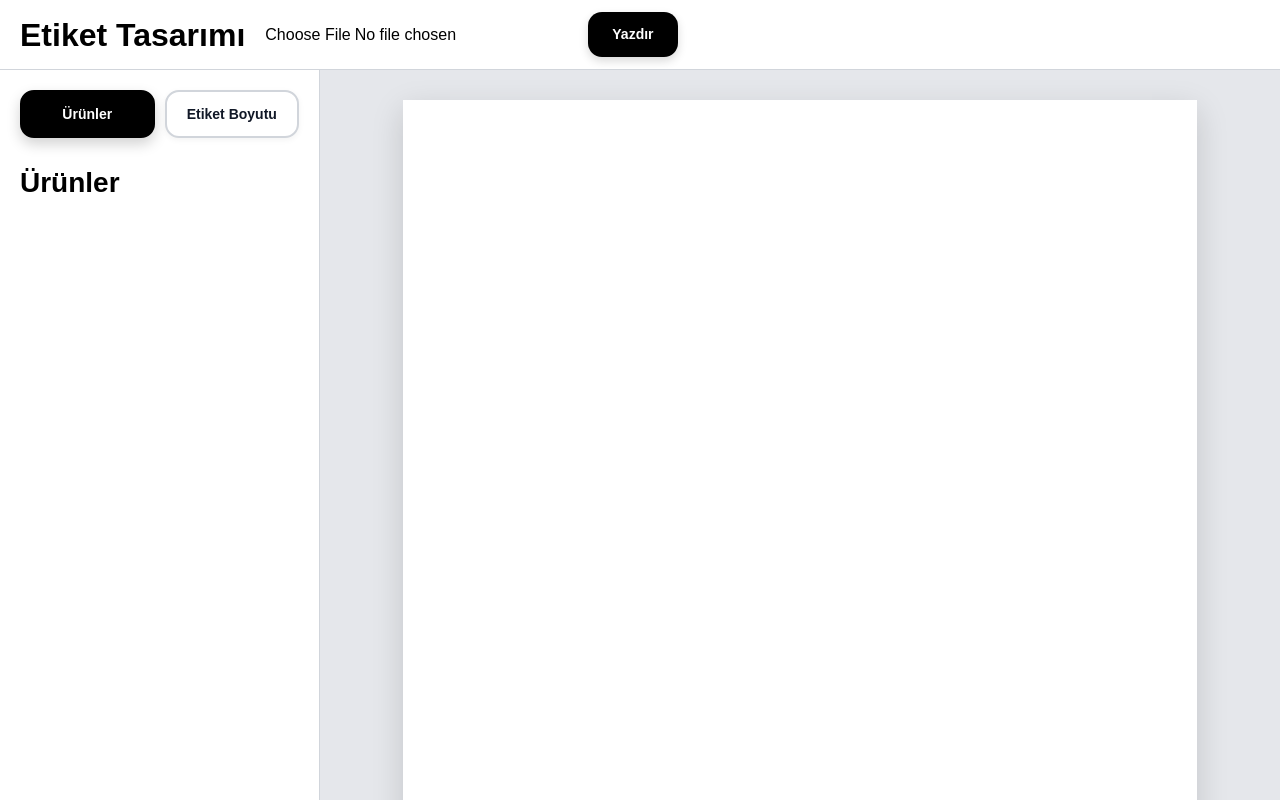
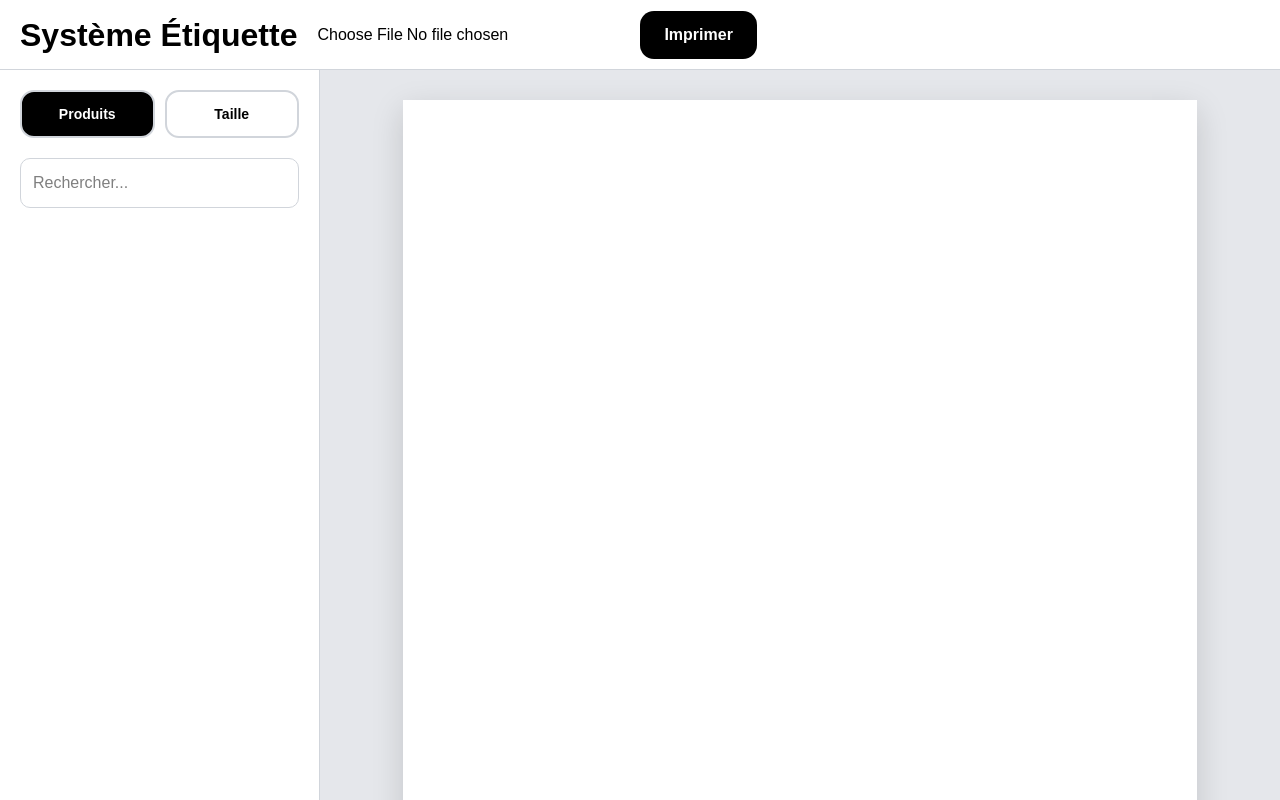
Before and after one commit to Muharremarmtc1/etiket-sistemi, a Next.js app: page / in a window 1280 px wide. Shown: the top 800 px of the page. Built offline with nearby package versions, Linux system fonts and the light colour scheme.

Commit message:
fransiz sistem

```diff
--- a/app/globals.css
+++ b/app/globals.css
@@ -5,18 +5,14 @@ body{
   font-family:Arial, Helvetica, sans-serif;
 }
 
-/* GENEL */
 .page-bg{
   background:#e5e7eb;
   min-height:100vh;
 }
 
-/* TOPBAR */
 .topbar{
   height:70px;
-
   background:white;
-
   border-bottom:1px solid #d1d5db;
 
   display:flex;
@@ -34,37 +30,23 @@ body{
 .print-btn{
   background:black;
   color:white;
-
   border:none;
 
   padding:12px 24px;
 
   border-radius:14px;
 
-  font-size:14px;
   font-weight:800;
 
   cursor:pointer;
-
-  transition:.2s;
-
-  box-shadow:
-    0 4px 10px rgba(0,0,0,.15);
 }
 
-.print-btn:hover{
-  transform:translateY(-1px);
-}
-
-/* LAYOUT */
 .layout{
   display:flex;
 }
 
-/* SOL PANEL */
 .sidebar{
   width:320px;
-
   background:white;
 
   border-right:1px solid #d1d5db;
@@ -74,23 +56,13 @@ body{
   min-height:calc(100vh - 70px);
 }
 
-.sidebar-title{
-  font-size:28px;
-  font-weight:900;
+.tabs{
+  display:flex;
+  gap:10px;
 
   margin-bottom:20px;
 }
 
-/* SEKME */
-.tabs{
-  display:flex;
-
-  gap:10px;
-
-  margin-bottom:24px;
-}
-
-/* SEKME BUTON */
 .tab-btn{
   flex:1;
 
@@ -107,61 +79,29 @@ body{
   font-size:14px;
   font-weight:800;
 
-  color:#111827;
-
   cursor:pointer;
-
-  transition:all .2s ease;
-
-  box-shadow:
-    0 2px 6px rgba(0,0,0,.05);
-}
-
-.tab-btn:hover{
-  transform:translateY(-1px);
-
-  border-color:black;
 }
 
 .active-tab{
   background:black;
-
   color:white;
-
-  border-color:black;
-
-  box-shadow:
-    0 6px 14px rgba(0,0,0,.18);
 }
 
-/* AYARLAR */
-.settings-box{
-  display:flex;
-  flex-direction:column;
+.search-input{
+  width:100%;
 
-  gap:10px;
-}
-
-.settings-box label{
-  font-size:14px;
-  font-weight:700;
-}
-
-.settings-box input{
   border:1px solid #d1d5db;
 
   padding:12px;
 
   border-radius:10px;
 
-  font-size:14px;
+  margin-bottom:16px;
 }
 
-/* ÜRÜNLER */
 .product-list{
   display:flex;
   flex-direction:column;
-
   gap:10px;
 }
 
@@ -176,19 +116,25 @@ body{
   gap:10px;
   align-items:center;
 
-  cursor:pointer;
-
   font-size:14px;
   font-weight:700;
-
-  transition:.2s;
 }
 
-.product-item:hover{
-  background:#e5e7eb;
+.settings-box{
+  display:flex;
+  flex-direction:column;
+  gap:10px;
 }
 
-/* SAĞ */
+.settings-box input,
+.settings-box select{
+  border:1px solid #d1d5db;
+
+  padding:12px;
+
+  border-radius:10px;
+}
+
 .preview-area{
   flex:1;
 
@@ -197,7 +143,6 @@ body{
   overflow:auto;
 }
 
-/* A4 */
 .a4-page{
   width:210mm;
   min-height:297mm;
@@ -208,24 +153,22 @@ body{
 
   padding:10mm;
 
-  box-shadow:
-    0 10px 30px rgba(0,0,0,.15);
-
   display:grid;
 
-  grid-template-columns:repeat(2, 1fr);
+  grid-template-columns:repeat(2,1fr);
 
   gap:6mm;
 
   align-content:start;
+
+  box-shadow:
+    0 10px 30px rgba(0,0,0,.15);
 }
 
-/* ETIKET */
 .label-card{
-  width:90mm;
-  height:40mm;
+  position:relative;
 
-  border:2px solid #222;
+  border:2px solid #111827;
 
   border-radius:10px;
 
@@ -235,12 +178,29 @@ body{
 
   padding:5px;
 
+  background:white;
+
   box-sizing:border-box;
-
-  background:white;
 }
 
-/* SOL */
+.promo-badge{
+  position:absolute;
+
+  top:0;
+  right:0;
+
+  background:#dc2626;
+
+  color:white;
+
+  font-size:8px;
+  font-weight:900;
+
+  padding:3px 8px;
+
+  border-bottom-left-radius:8px;
+}
+
 .label-left{
   width:28%;
 
@@ -289,11 +249,8 @@ body{
 
   font-size:9px;
   font-weight:bold;
-
-  cursor:pointer;
 }
 
-/* SAĞ */
 .label-right{
   flex:1;
 
@@ -312,17 +269,13 @@ body{
   font-size:14px;
   font-weight:900;
 
+  text-transform:uppercase;
+
   line-height:1.1;
-
-  margin-top:2px;
-
-  text-transform:uppercase;
 }
 
 .product-desc{
   font-size:9px;
-
-  margin-top:2px;
 }
 
 .price{
@@ -330,24 +283,25 @@ body{
 
   font-weight:900;
 
-  color:black;
-
-  line-height:1;
+  color:#111827;
 }
 
-.bottom-row{
+.barcode-area{
   display:flex;
-  justify-content:space-between;
+  flex-direction:column;
+  align-items:flex-start;
+}
 
+.barcode-text{
   font-size:8px;
 }
 
-/* YAZDIR */
 @media print{
 
   .topbar,
-  .sidebar{
-    display:none;
+  .sidebar,
+  .photo-button{
+    display:none !important;
   }
 
   .preview-area{
@@ -356,18 +310,7 @@ body{
 
   .a4-page{
     box-shadow:none;
-
     margin:0;
-    padding:5mm;
-  }
-
-  body{
-    background:white;
-  }
-
-  /* FOTO BUTONU GİTSİN */
-  .photo-button{
-    display:none !important;
   }
 
   @page{
--- a/app/page.tsx
+++ b/app/page.tsx
@@ -6,24 +6,25 @@ import LabelCard from "../components/LabelCard";
 
 export default function Home() {
 
-  // ÜRÜNLER
-  const [items, setItems] = useState<any[]>([]);
+  const [items, setItems] =
+    useState<any[]>([]);
 
-  // SEÇİLENLER
-  const [selected, setSelected] = useState<number[]>([]);
+  const [selected, setSelected] =
+    useState<number[]>([]);
 
-  // SEKME
   const [activeTab, setActiveTab] =
     useState("urunler");
 
-  // ETİKET AYARLARI
+  const [search, setSearch] =
+    useState("");
+
   const [settings, setSettings] =
     useState({
       width: 90,
       height: 40,
     });
 
-  // EXCEL YÜKLE
+  // EXCEL
   const handleFile = (e: any) => {
 
     const file = e.target.files[0];
@@ -50,22 +51,18 @@ export default function Home() {
         XLSX.utils.sheet_to_json(sheet);
 
       setItems(parsed);
-
-      // seçim temizle
-      setSelected([]);
     };
 
     reader.readAsBinaryString(file);
   };
 
-  // ÜRÜN SEÇ
+  // SEC
   const toggleSelect = (
     index: number
   ) => {
 
     setSelected((prev) => {
 
-      // varsa kaldır
       if (prev.includes(index)) {
 
         return prev.filter(
@@ -73,7 +70,6 @@ export default function Home() {
         );
       }
 
-      // yoksa ekle
       return [...prev, index];
     });
   };
@@ -85,22 +81,20 @@ export default function Home() {
       <div className="topbar">
 
         <h1 className="main-title">
-          Etiket Tasarımı
+          Système Étiquette
         </h1>
 
-        {/* EXCEL */}
         <input
           type="file"
           accept=".xlsx,.xls"
           onChange={handleFile}
         />
 
-        {/* YAZDIR */}
         <button
           onClick={() => window.print()}
           className="print-btn"
         >
-          Yazdır
+          Imprimer
         </button>
 
       </div>
@@ -108,7 +102,7 @@ export default function Home() {
       {/* ANA */}
       <div className="layout">
 
-        {/* SOL PANEL */}
+        {/* SOL */}
         <div className="sidebar">
 
           {/* SEKME */}
@@ -124,7 +118,7 @@ export default function Home() {
                 setActiveTab("urunler")
               }
             >
-              Ürünler
+              Produits
             </button>
 
             <button
@@ -137,23 +131,37 @@ export default function Home() {
                 setActiveTab("ayarlar")
               }
             >
-              Etiket Boyutu
+              Taille
             </button>
 
           </div>
 
-          {/* ÜRÜNLER */}
+          {/* URUNLER */}
           {activeTab === "urunler" && (
 
             <>
 
-              <h2 className="sidebar-title">
-                Ürünler
-              </h2>
+              <input
+                type="text"
+                placeholder="Rechercher..."
+                value={search}
+                onChange={(e) =>
+                  setSearch(e.target.value)
+                }
+                className="search-input"
+              />
 
               <div className="product-list">
 
-                {items.map((item, index) => (
+                {items
+                  .filter((item: any) =>
+                    item.urun
+                      ?.toLowerCase()
+                      .includes(
+                        search.toLowerCase()
+                      )
+                  )
+                  .map((item, index) => (
 
                     <label
                       key={index}
@@ -185,17 +193,10 @@ export default function Home() {
           {/* AYARLAR */}
           {activeTab === "ayarlar" && (
 
-            <>
-
-              <h2 className="sidebar-title">
-                Etiket Boyutu
-              </h2>
-
             <div className="settings-box">
 
-                {/* GENİŞLİK */}
               <label>
-                  Genişlik (mm)
+                Largeur (mm)
               </label>
 
               <input
@@ -204,17 +205,15 @@ export default function Home() {
                 onChange={(e) =>
                   setSettings({
                     ...settings,
-                      width:
-                        Number(
+                    width: Number(
                       e.target.value
                     ),
                   })
                 }
               />
 
-                {/* YÜKSEKLİK */}
               <label>
-                  Yükseklik (mm)
+                Hauteur (mm)
               </label>
 
               <input
@@ -223,8 +222,7 @@ export default function Home() {
                 onChange={(e) =>
                   setSettings({
                     ...settings,
-                      height:
-                        Number(
+                    height: Number(
                       e.target.value
                     ),
                   })
@@ -233,13 +231,11 @@ export default function Home() {
 
             </div>
 
-            </>
-
           )}
 
         </div>
 
-        {/* SAĞ */}
+        {/* SAG */}
         <div className="preview-area">
 
           <div className="a4-page">
@@ -259,6 +255,7 @@ export default function Home() {
         </div>
 
       </div>
+
     </main>
   );
 }
--- a/components/LabelCard.jsx
+++ b/components/LabelCard.jsx
@@ -1,6 +1,7 @@
 "use client";
 
 import { useRef, useState } from "react";
+import Barcode from "react-barcode";
 
 export default function LabelCard({
   item,
@@ -17,6 +18,7 @@ export default function LabelCard({
     const file = e.target.files[0];
 
     if (file) {
+
       setImage(
         URL.createObjectURL(file)
       );
@@ -32,6 +34,11 @@ export default function LabelCard({
         height: `${settings.height}mm`,
       }}
     >
+
+      {/* PROMO */}
+      <div className="promo-badge">
+        PROMO
+      </div>
 
       {/* SOL */}
       <div className="label-left">
@@ -50,23 +57,24 @@ export default function LabelCard({
           ) : (
 
             <span className="photo-placeholder">
-              FOTO
+              PHOTO
             </span>
 
           )}
 
         </div>
 
-        {/* FOTO BUTONU */}
+        {/* FOTO BUTTON */}
         <button
           onClick={() =>
             fileInputRef.current.click()
           }
           className="photo-button"
         >
-          FOTO
+          PHOTO
         </button>
 
+        {/* INPUT */}
         <input
           type="file"
           ref={fileInputRef}
@@ -77,13 +85,14 @@ export default function LabelCard({
 
       </div>
 
-      {/* SAĞ */}
+      {/* SAG */}
       <div className="label-right">
 
+        {/* UST */}
         <div>
 
           <div className="mini-brand">
-            FISHER PRICE
+            MARKET FRANCE
           </div>
 
           <div className="product-title">
@@ -91,23 +100,30 @@ export default function LabelCard({
           </div>
 
           <div className="product-desc">
-            ÜRÜN ÖZELLİĞİ
+            PRODUIT
           </div>
 
         </div>
 
-        {/* FİYAT */}
+        {/* FIYAT */}
         <div className="price">
-          €{item.fiyat} H.T
+          €{item.fiyat} HT
         </div>
 
-        {/* ALT */}
-        <div className="bottom-row">
+        {/* BARKOD */}
+        <div className="barcode-area">
 
-          <div>
-            Barkod: {item.barkod}
+          <Barcode
+            value={String(item.barkod)}
+            height={18}
+            width={1}
+            fontSize={8}
+            displayValue={false}
+          />
+
+          <div className="barcode-text">
+            {item.barkod}
           </div>
-
 
         </div>
 
--- a/package.json
+++ b/package.json
@@ -11,6 +11,7 @@
   "dependencies": {
     "next": "16.2.6",
     "react": "19.2.4",
+    "react-barcode": "^1.6.1",
     "react-dom": "19.2.4",
     "xlsx": "^0.18.5"
   },
```
Also changed, not shown: 1 other file (tests, documents, lock files or other folders). Lines whose indentation alone changed are shown as unchanged.
